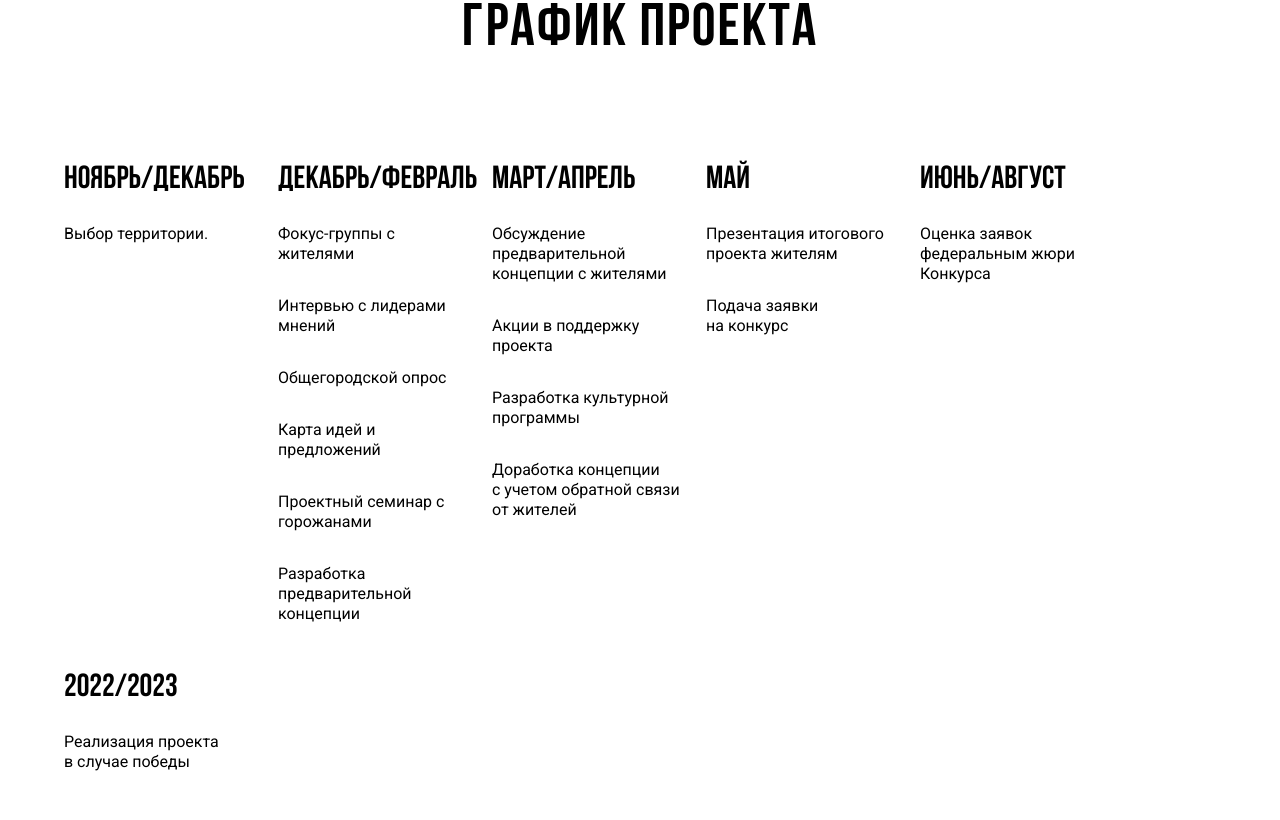
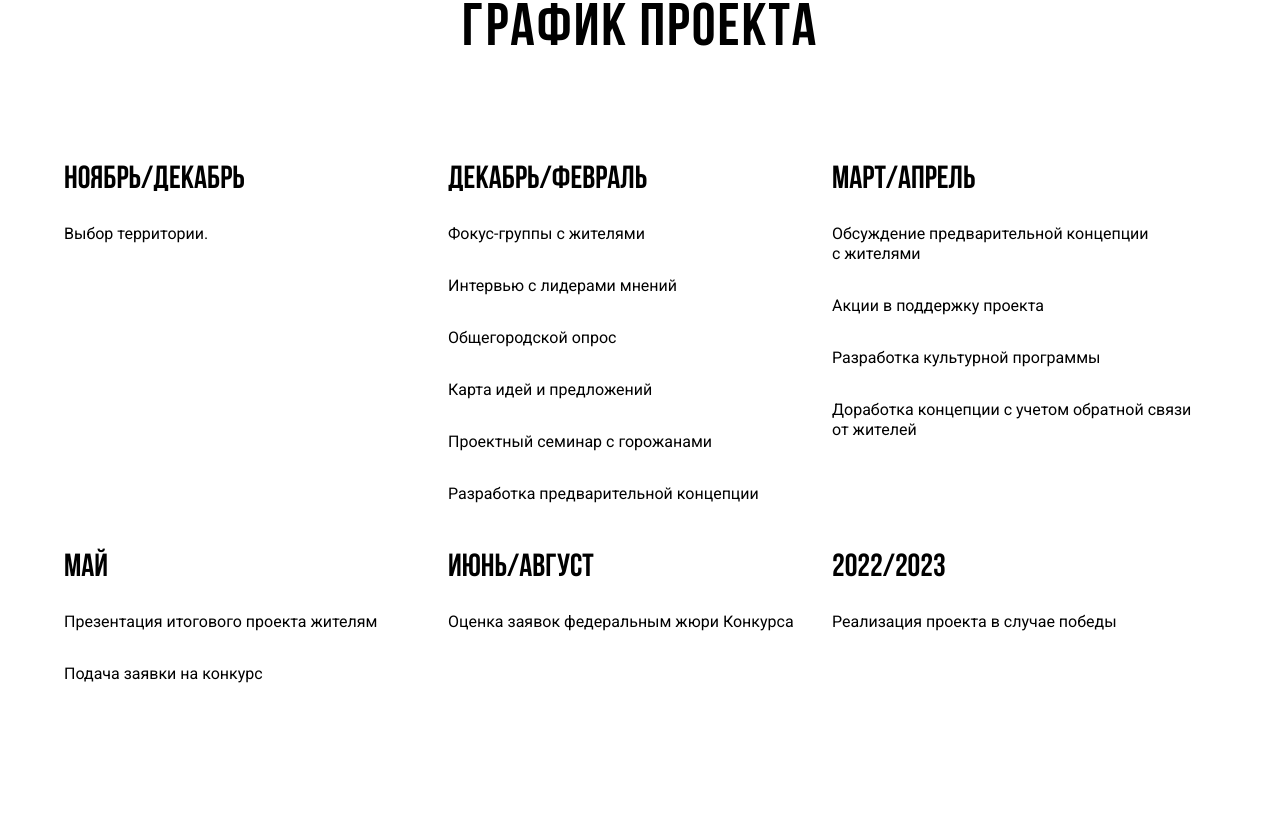
Before and after one commit to designunit/tura, a Next.js app: page / in a window 1280 px wide. Shown: the part 1920-2740 px from the top of the page. Built offline with nearby package versions, Linux system fonts and the light colour scheme.

Commit message:
responsive roadmap dlya seregi

```diff
--- a/src/components/Step/styles.module.css
+++ b/src/components/Step/styles.module.css
@@ -47,3 +47,10 @@
 
     white-space: nowrap;
 }
+
+
+@media screen and (max-width : 1280px) {
+    .step {
+        flex: 1 0 29%;
+    }
+}
```
